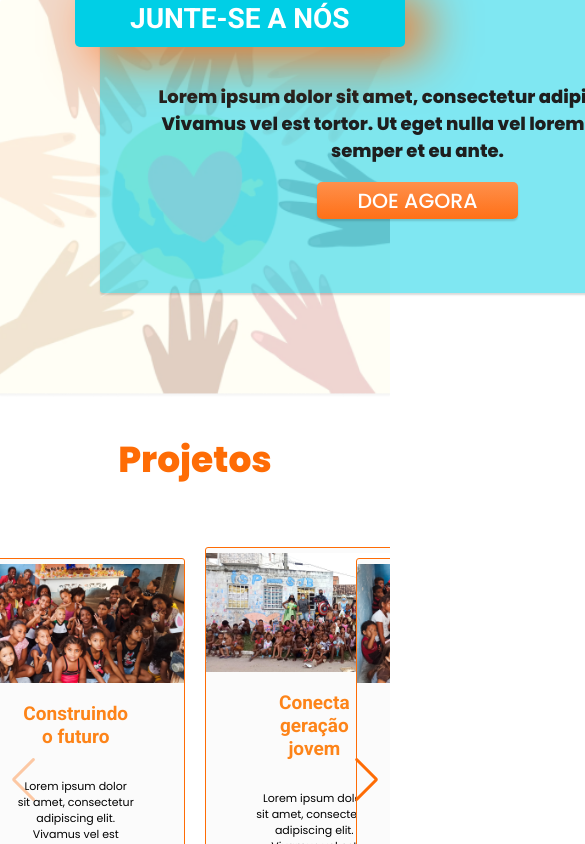
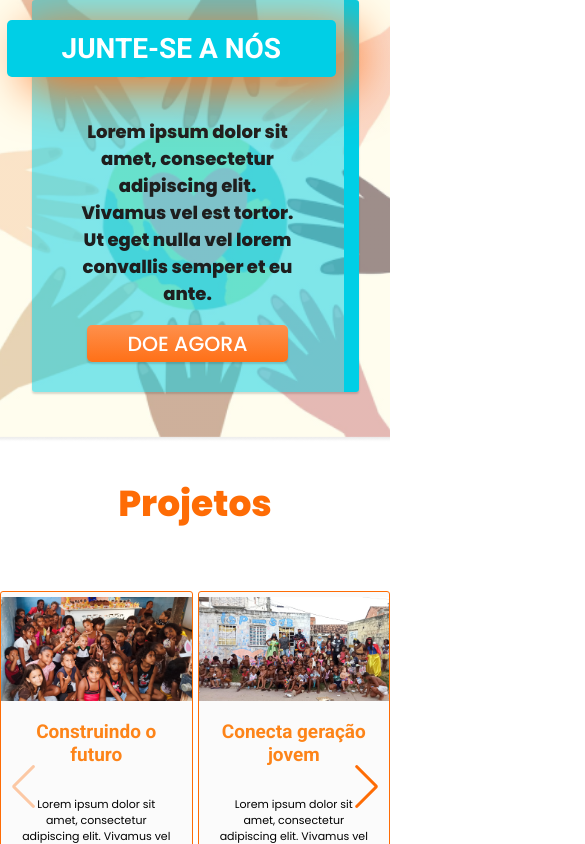
Before and after one commit to sugaivisk/isp-web, a JavaScript app: page / in a window 390 px wide. Shown: the top 844 px of the page, 585 px wide, since content can reach past the window. Built offline with nearby package versions, Linux system fonts and the light colour scheme; the HTML template or start-up script is replaced by a standard one.

Commit message:
refatorando

```diff
--- a/src/componentes/JunteSecao/juntesecao.css
+++ b/src/componentes/JunteSecao/juntesecao.css
@@ -71,24 +71,31 @@
     width: 450px;
     height: 350px;
     border-radius: 3px;
-    background: url('../../imagens/maos.png') no-repeat center;
-    background-size: cover;
+    background: url('../../imagens/maos.png') no-repeat center/cover;
 }
 
 @media only screen and (max-width:834px) {
     .junte-secao {
         width: 100%;
         display: block;
-        position: relative;
+        background: linear-gradient(rgba(255, 255, 255, 0.5), rgba(255, 255, 255, 0.5)), url('../../imagens/maos.png') no-repeat center/cover;
+        padding-bottom: 50px;
     }
 
     .junte-conteudo {
-        position: absolute;
-        background-color: rgba(0, 207, 230, 0.5);;
-        top: -50px;
-        left: 100px;
-        margin-right: 0;
-        z-index: 1;
+        width: 80%;
+        height: 50%;
+        background-color: rgba(0, 207, 230, 0.5);
+        margin: 0 auto;
+        padding-bottom: 30px;
+    }
+
+    .junte-conteudo span {
+        top: 20px;
+    }
+
+    .junte-texto {
+        padding-top: 100px;
     }
 
     .junte-texto p {
@@ -97,9 +104,7 @@
     }
 
     .maos {
-        width: 100%;
-        height: 398px;
-        opacity: 0.3;
+        display: none;
     }
 }
 
@@ -107,8 +112,6 @@
     .junte-conteudo {
         width: 291px;
         height: 157px;
-        top: -57px;
-        left: 33px;
         border-right: 7px solid #00CFE6;
     }
 
@@ -135,8 +138,4 @@
         bottom: -20px;
         opacity: 1;
     }
-
-    .maos {
-        height: 183px;
-    }
 }
--- a/src/componentes/Projeto/projeto.css
+++ b/src/componentes/Projeto/projeto.css
@@ -3,6 +3,7 @@
     background: #FBFBFB;
     border: 1px solid #FE6C05;
     border-radius: 3px;
+    cursor: pointer;
 }
 
 .projeto:first-of-type {
@@ -66,11 +67,15 @@
     }
 
     .projeto:first-of-type {
-        margin-right: 20px;
+        margin-right: 5px;
     }
 
     .projeto-img {
         width: 306px;
+    }
+
+    .projeto div {
+        padding: 0 20px;
     }
 
     .projeto h3 {
@@ -104,12 +109,8 @@
     }
 
     .projeto-img {
-        width: 293px;
+        max-width: 293px;
         margin: 5px auto 20px;
-    }
-
-    .projeto div {
-        padding: 0 20px;
     }
 
     .projeto h3 {
```
